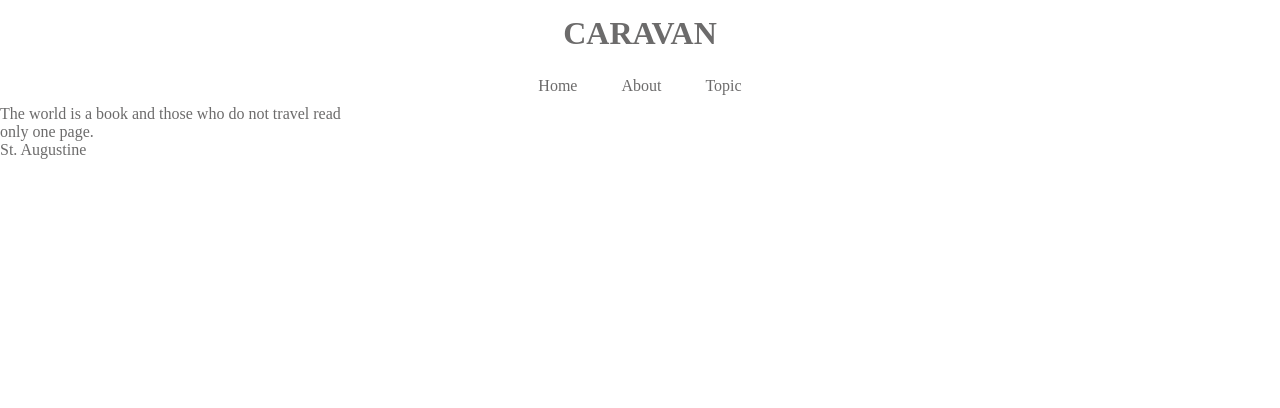
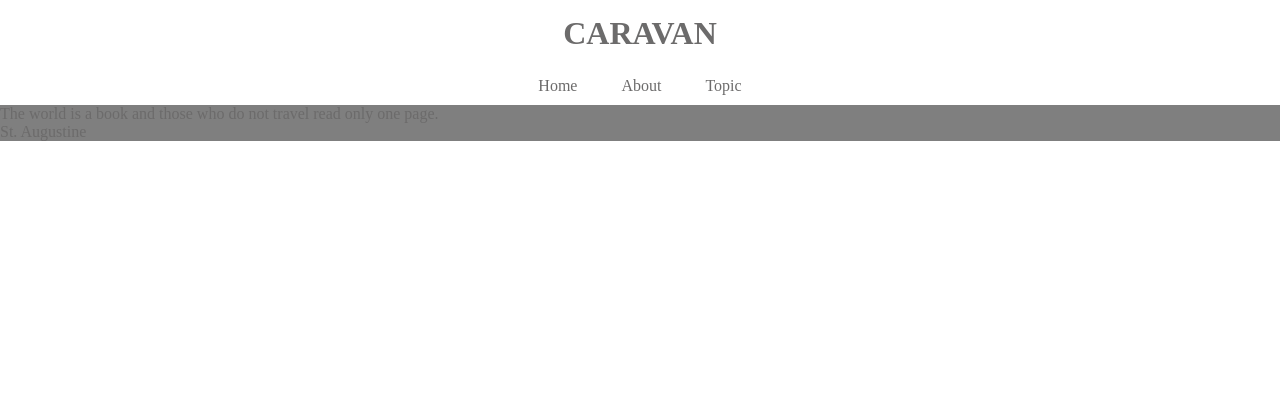
Before and after one commit to Seiya-wasabi/1-6, a plain HTML site: page index.html in a window 1280 px wide. Shown: the top 408 px of the page. Drawn offline with Linux system fonts and the light colour scheme.

Commit message:
テキストコンテンツの縦割りができない

```diff
--- a/style.css
+++ b/style.css
@@ -43,8 +43,9 @@ header .heading {
 }
 
 .main-visual-content {
-  width: 350px; /* 横幅350px */
+  width: 40% /* 横幅350px */
   height: 300px; /* 親の高さに揃える */
+  background-color: rgba( 0, 0, 0, 0.5);
 }
 
 .main {
```
